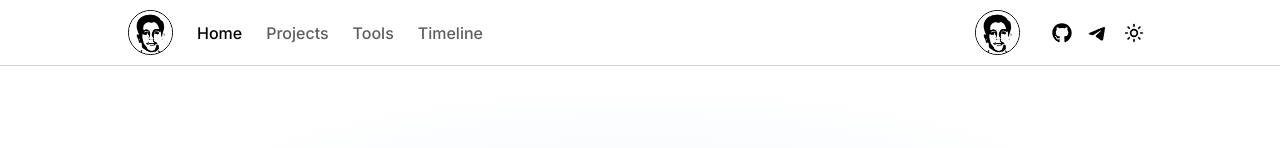
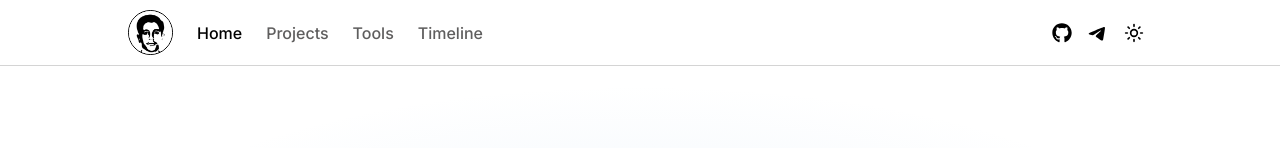
Before and after one commit to ParsaProg/portfolio, a Next.js app: page / in a window 1280 px wide. Shown: the top 148 px of the page. Built offline with nearby package versions, Linux system fonts and the light colour scheme.

Commit message:
fix the navbar responsive image link

```diff
--- a/components/site/navbar.tsx
+++ b/components/site/navbar.tsx
@@ -93,7 +93,7 @@ export default function NavBar() {
               alt="logo"
               width={45}
               height={45}
-              className="rounded-full cursor-pointer border-[1px] border-black"
+              className="rounded-full image-3-icons cursor-pointer border-[1px] border-black"
             />
           </Link>
           <div className="flex items-center">
```
